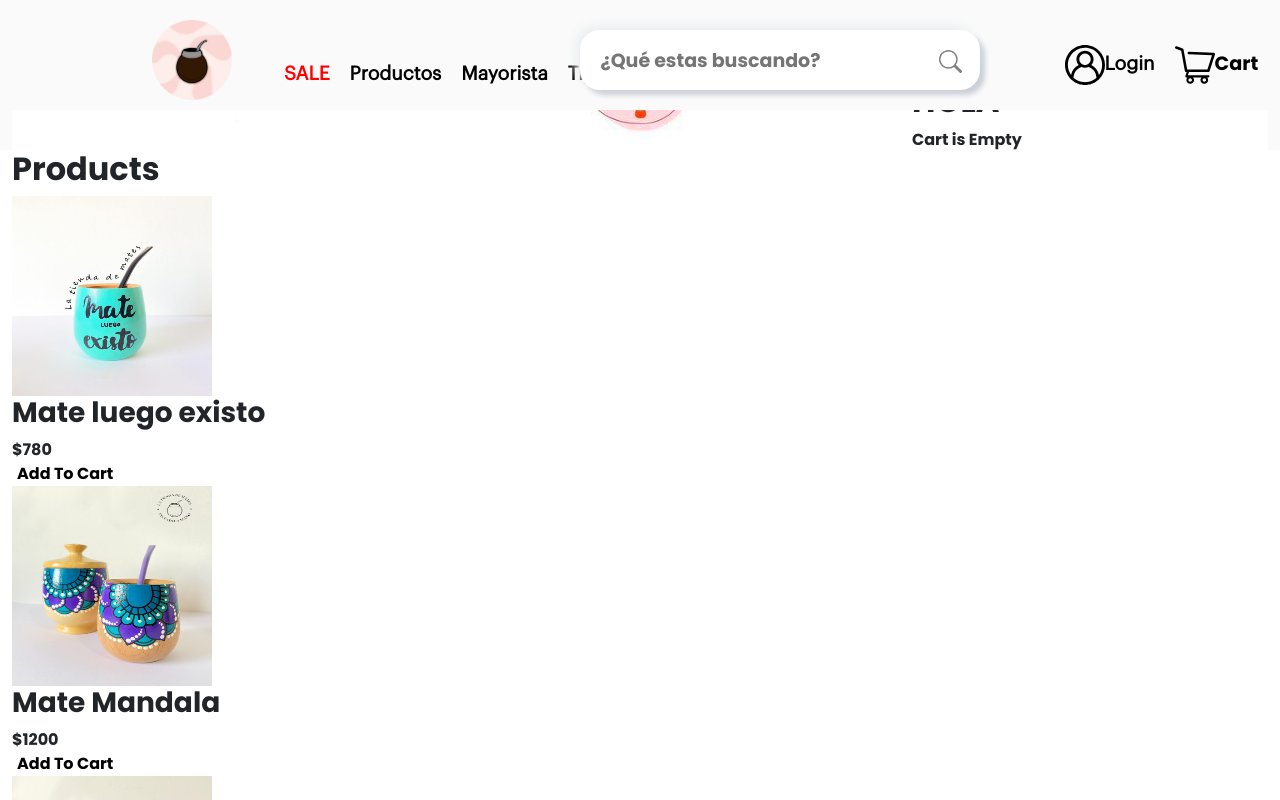
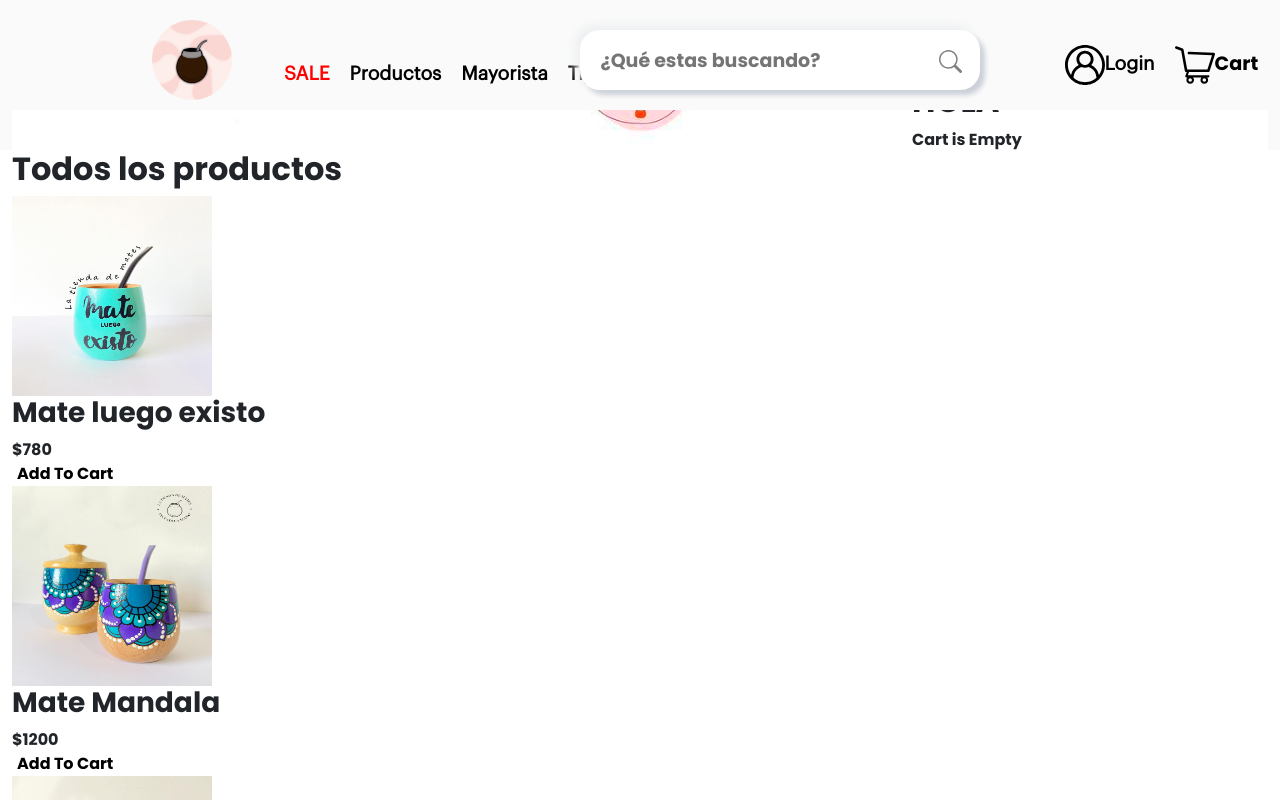
Before and after one commit to lsantillan13/La-tienda-de-mates, a React (Create React App) app: page / in a window 1280 px wide. Shown: the top 800 px of the page. Built offline with nearby package versions, Linux system fonts and the light colour scheme; the HTML template or start-up script is replaced by a standard one.

Commit message:
last commit

```diff
--- a/src/components/Cart/Cart.js
+++ b/src/components/Cart/Cart.js
@@ -5,7 +5,7 @@ export default function Cart(props) {
   const {products, onAdd} = props;
   return (
 <main className="block col-2" style={{position: 'relative', top: '150px', width: '100%', height: '100%', background: '#fff'}}>
-<h2>Products</h2>
+<h2>Todos los productos</h2>
 <div className="row">
   {products.map((product) => (
     <Product onAdd={onAdd} key={product.id} product={product}></Product>
```
